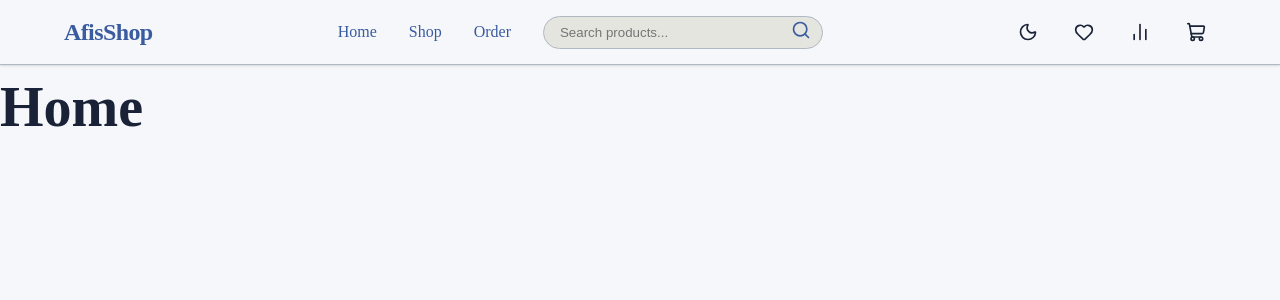
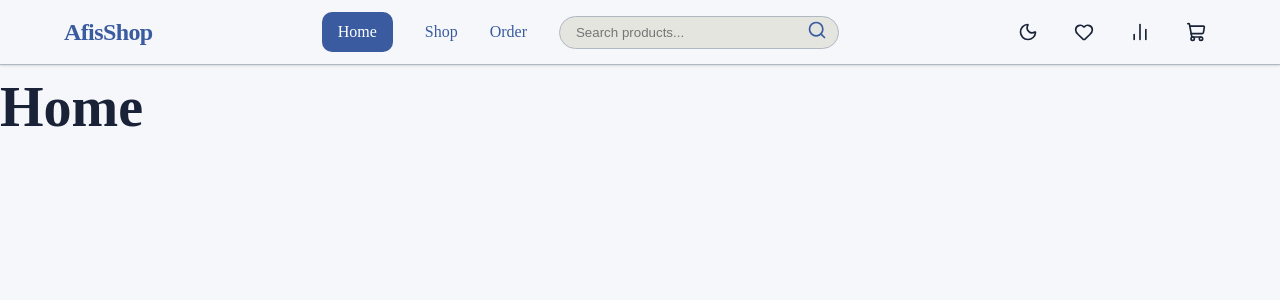
Before and after one commit to Afisphbl/E-Commrance-Store, a React (Vite) app: page / in a window 1280 px wide. Shown: the top 300 px of the page. Built offline with nearby package versions, Linux system fonts and the light colour scheme.

Commit message:
Implement theme context and toggle functionality; update Navbar for theme support

```diff
--- a/src/App.jsx
+++ b/src/App.jsx
@@ -1,8 +1,10 @@
 import { BrowserRouter, Route, Routes } from "react-router";
 import Navbar from "./components/nav-bar/Navbar";
+import { ThemeProvider } from "./context/ThemeContext";
 
 function App() {
   return (
+    <ThemeProvider>
       <BrowserRouter>
         <Navbar />
         <Routes>
@@ -11,6 +13,7 @@ function App() {
           <Route path="/orders" element={<h1>Order</h1>} />
         </Routes>
       </BrowserRouter>
+    </ThemeProvider>
   );
 }
 
--- a/src/components/nav-bar/Navbar.css
+++ b/src/components/nav-bar/Navbar.css
@@ -32,11 +32,18 @@
 .navbar-links > a {
   font-weight: 500;
   color: var(--muted-foreground);
-  transition: color 0.2s ease;
+  transition: all 0.2s ease;
 }
 
 .navbar-links > a:hover {
   color: var(--foreground);
+}
+
+a.active {
+  padding: 0.5rem 1rem;
+  border-radius: 10px;
+  background-color: var(--primary);
+  color: white;
 }
 
 .navbar-search {
--- a/src/components/nav-bar/Navbar.jsx
+++ b/src/components/nav-bar/Navbar.jsx
@@ -1,3 +1,5 @@
+import { Link, NavLink } from "react-router";
+import { useTheme } from "../../hooks/useTheme";
 import {
   ChartNoAxesColumn,
   Heart,
@@ -5,12 +7,13 @@ import {
   Moon,
   Search,
   ShoppingCart,
+  Sun,
 } from "lucide-react";
-import { Link } from "react-router";
 
 import "./Navbar.css";
 
 function Navbar() {
+  const { theme, toggleTheme } = useTheme();
   return (
     <div className="navbar-container">
       <div className="container navbar-inner">
@@ -19,9 +22,9 @@ function Navbar() {
         </Link>
 
         <div className="navbar-links">
-          <Link to="/">Home</Link>
-          <Link to="/products">Shop</Link>
-          <Link to="/orders">Order</Link>
+          <NavLink to="/">Home</NavLink>
+          <NavLink to="/products">Shop</NavLink>
+          <NavLink to="/orders">Order</NavLink>
 
           <div className="navbar-search">
             <input
@@ -37,8 +40,8 @@ function Navbar() {
         </div>
 
         <div className="navbar-actions">
-          <button className="icon-btn nav-icon">
-            <Moon size={20} />
+          <button className="icon-btn nav-icon" onClick={toggleTheme}>
+            {theme === "light" ? <Moon size={20} /> : <Sun size={20} />}
           </button>
 
           <button className="icon-btn nav-icon">
--- /dev/null
+++ b/src/context/ThemeContext.jsx
@@ -0,0 +1,35 @@
+import { createContext, useEffect, useState } from "react";
+
+const ThemeContext = createContext();
+
+const ThemeProvider = function ({ children }) {
+  const [theme, setTheme] = useState(() => {
+    const storeTheme = localStorage.getItem("theme");
+
+    try {
+      if (storeTheme) {
+        return JSON.parse(storeTheme);
+      }
+      return "light";
+    } catch {
+      return "light";
+    }
+  });
+
+  const toggleTheme = () => {
+    setTheme((prevTheme) => (prevTheme === "light" ? "dark" : "light"));
+  };
+
+  useEffect(() => {
+    localStorage.setItem("theme", JSON.stringify(theme));
+    document.documentElement.setAttribute("data-theme", theme);
+  }, [theme]);
+
+  return (
+    <ThemeContext.Provider value={{ theme, toggleTheme }}>
+      {children}
+    </ThemeContext.Provider>
+  );
+};
+
+export { ThemeContext, ThemeProvider };
--- /dev/null
+++ b/src/hooks/useTheme.js
@@ -0,0 +1,10 @@
+import { useContext } from "react";
+import { ThemeContext } from "../context/ThemeContext";
+
+export function useTheme() {
+  const context = useContext(ThemeContext);
+  if (!context) {
+    throw new Error("useTheme must be used within a ThemeProvider");
+  }
+  return context;
+}
```
Lines whose indentation alone changed are shown as unchanged.
